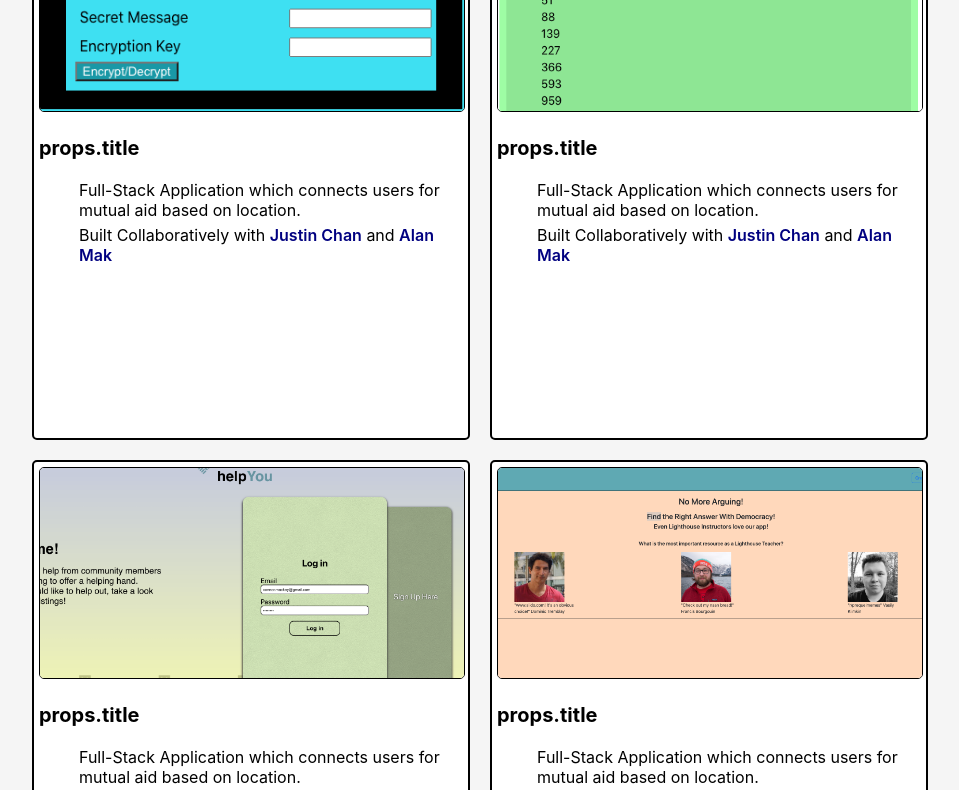
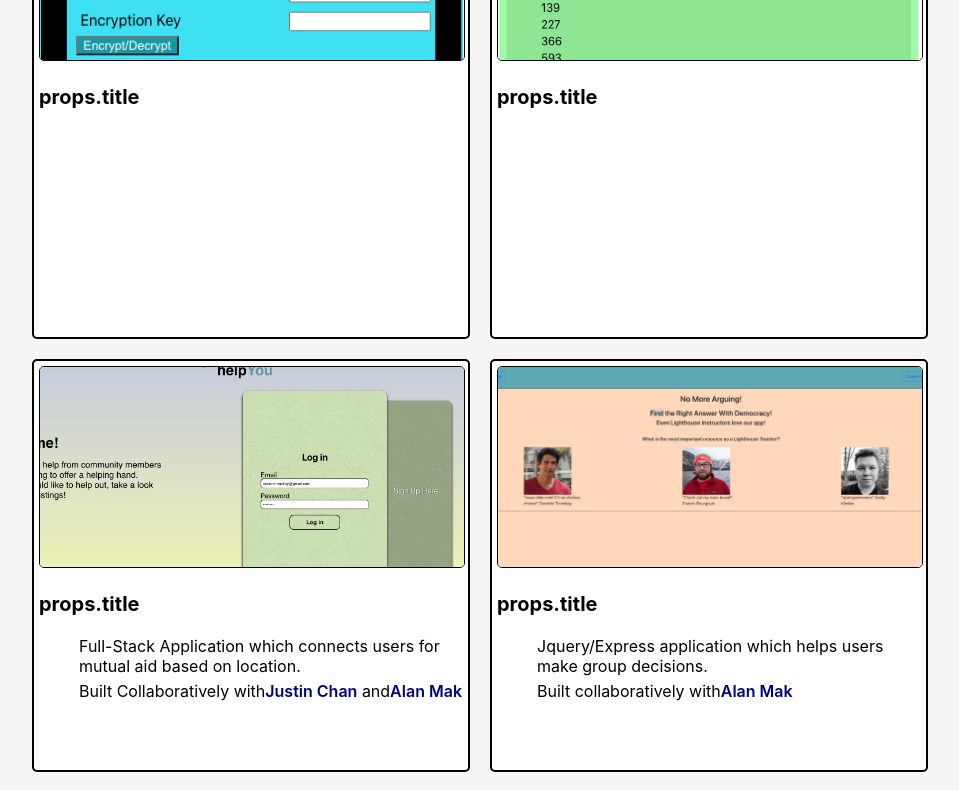
Before and after one commit to CD-Mackay/CD-Mackay.github.io, a React (Create React App) app: page / in a window 1280 px wide. Shown: the part 1760-2550 px from the top of the page, without its empty margins (160-1119 px from the left). Built offline with nearby package versions, Linux system fonts and the light colour scheme.

Commit message:
add descriptions and stack to projects

```diff
--- a/src/Components/ProjectSquare.jsx
+++ b/src/Components/ProjectSquare.jsx
@@ -6,8 +6,8 @@ export default function ProjectSquare(props) {
           <img src={props.image} class="project-image" alt="project-screen" />
           <h3>props.title</h3>
           <ul>
-            <li>Full-Stack Application which connects users for mutual aid based on location.</li>
-            <li>Built Collaboratively with <a href="https://github.com/justinkwanchan" target="blank">Justin Chan</a> and <a href="https://github.com/alan-mak" target="blank">Alan Mak</a></li>
+            <li>{props.description}</li>
+            {props.stack}
             <li><a href="https://github.com/alan-mak/HelpMeHelpYou"><i class="dark-icon fab fa-github"></i></a></li>
           </ul>
         </div>
--- a/src/Components/Projects.jsx
+++ b/src/Components/Projects.jsx
@@ -15,8 +15,20 @@ export default function Projects() {
       <div id="projects-grid">
         <ProjectSquare image={caesar} />
         <ProjectSquare image={fibonacci} />
-        <ProjectSquare image={helpmehelpyou} />
-        <ProjectSquare image={litevote} />
+        <ProjectSquare image={helpmehelpyou}
+                       description={"Full-Stack Application which connects users for mutual aid based on location."}
+                       stack={<li>Built Collaboratively with
+                                <a href="https://github.com/justinkwanchan" target="blank">Justin Chan
+                                </a> and
+                                <a href="https://github.com/alan-mak" target="blank">Alan Mak
+                                </a>
+                              </li>}/>
+        <ProjectSquare image={litevote}
+                       description={"Jquery/Express application which helps users make group decisions."}
+                       stack={<li>Built collaboratively with
+                                <a href="https://github.com/alan-mak" target="blank">Alan Mak
+                                </a>
+                              </li>}/>
         <ProjectSquare image={rails} />
         <ProjectSquare image={scheduler} />
       </div>
```
